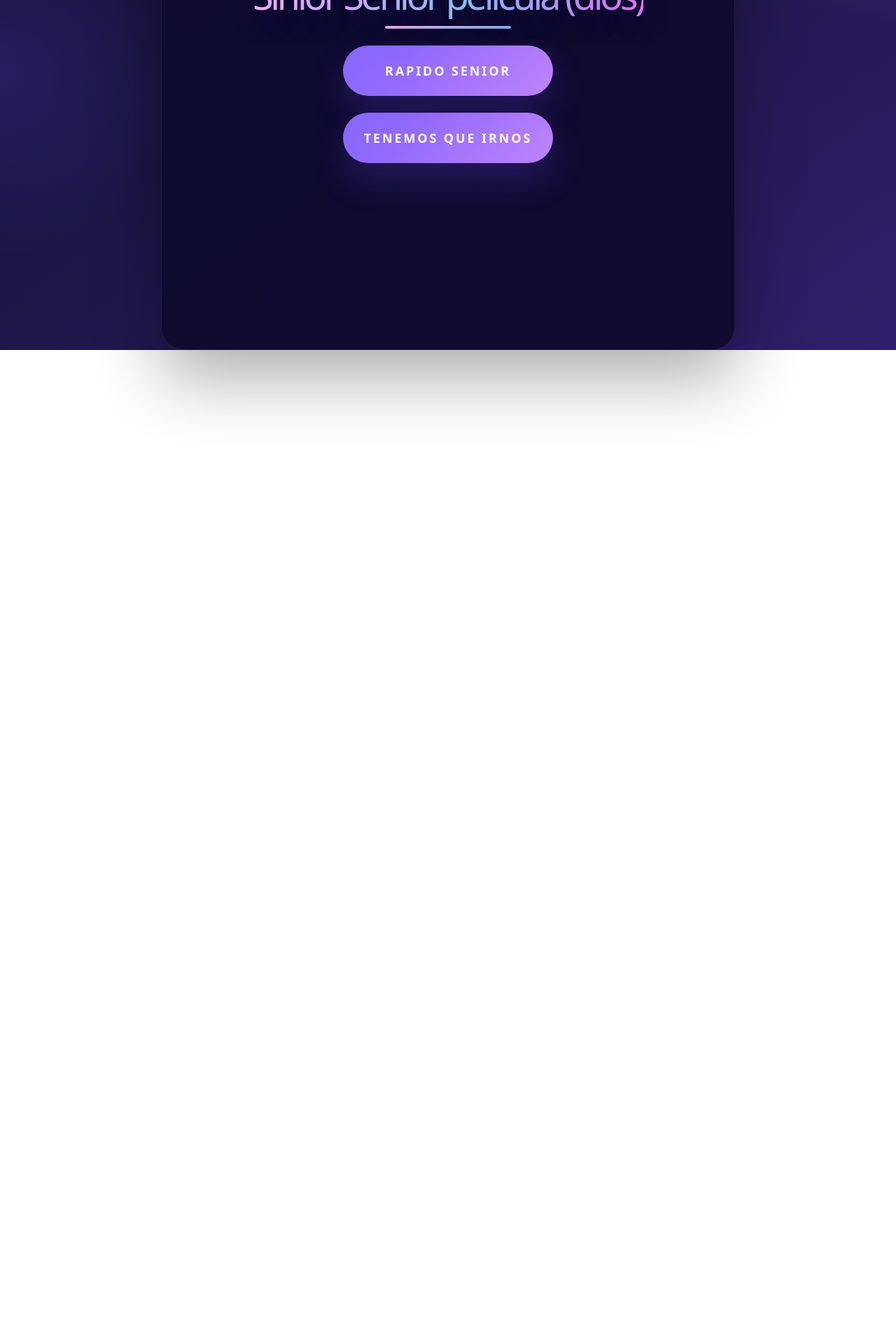
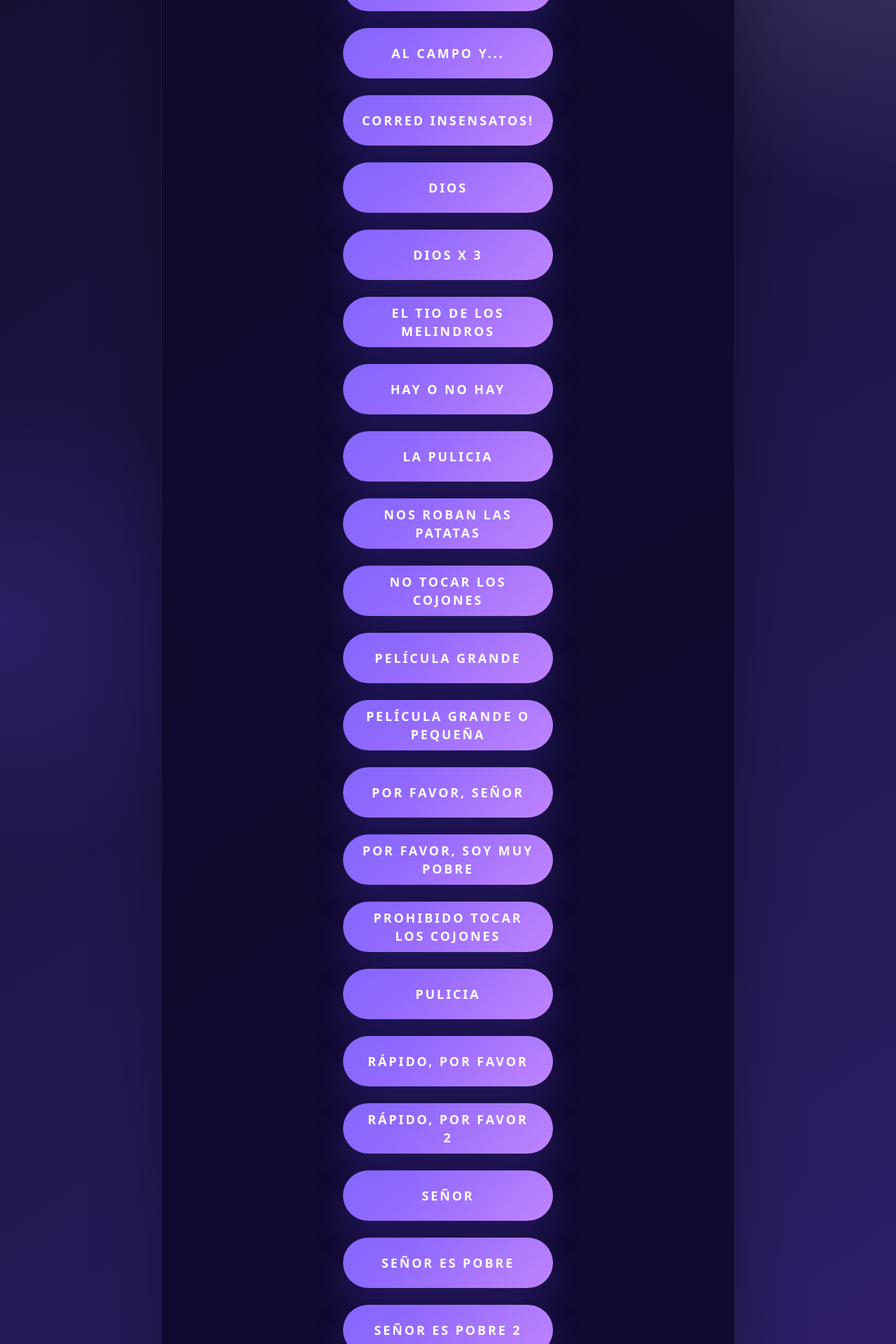
Before and after one commit to MaRossetti/siniorseniorpelicula, a React (Vite) app: page / in a window 1280 px wide. Shown: the part 300-2220 px from the top of the page at 70% size. Before the commit the page ends 800 px from the top, so only its background shows below. Built offline with nearby package versions, Linux system fonts and the light colour scheme.

Commit message:
added audios
Added audios

```diff
--- a/src/App.tsx
+++ b/src/App.tsx
@@ -8,6 +8,32 @@ function App() {
   const audioList = {
     rapidosenior: `/rapidosenior.ogg`,
     tenemosqueirnos: `/tenemosqueirnos.ogg`,
+    alcamnpoyacorrer: `/alcamnpoyacorrer.ogg`,
+    corredinsensatos: `/corredinsensatos.ogg`,
+    dios: `/dios.ogg`,
+    diosdiosdios: `/diosdiosdios.ogg`,
+    eltiodelosmelindros: `/eltiodelosmelindros.ogg`,
+    hayonohay : `/hayonohay.ogg`,
+    lapulicia: `/lapulicia.ogg`,
+    nopuedespasar: `/nopuedespasar.ogg`,
+    nosrobanlaspatatas: `/nosrobanlaspatatas.ogg`,
+    notocarloscojones: `/notocarloscojones.ogg`,
+    peliculagrande: `/peliculagrande.ogg`,
+    peliculagrandeopequena: `/peliculagrandeopequena.ogg`,
+    porfavorsinior: `/porfavorsinior.ogg`,
+    porfavorsoymuypobre: `/porfavorsoymuypobre.ogg`,
+    prohibidotocarloscojones: `/prohibidotocarloscojones.ogg`,
+    pulicia: `/pulicia.ogg`,
+    rapidoporfavor: `/rapidoporfavor.ogg`,
+    rapidoporfavorv2: `/rapidoporfavorv2.ogg`,
+    senioor: `/senioor.ogg`,
+    seniorespobre: `/seniorespobre.ogg`,
+    seniorespobrev2: `/seniorespobrev2.ogg`,
+    siniorseniorpelicula: `/siniorseniorpelicula.ogg`,
+    tenemoskirnos: `/tenemoskirnos.ogg`,
+    tenemosqueirnosv2: `/tenemosqueirnosv2.ogg`,
+    yaestabienporfavor: `/yaestabienporfavor.ogg`,
+
   }
 
   return (
@@ -15,6 +41,27 @@ function App() {
       <h1>Sinior Sénior película (dios)</h1>
       <SoundButton label="Rapido senior" fileUrl={audioList.rapidosenior} />
       <SoundButton label="Tenemos que irnos" fileUrl={audioList.tenemosqueirnos} />
+      <SoundButton label="Al campo y..." fileUrl={audioList.alcamnpoyacorrer} />
+      <SoundButton label="Corred insensatos!" fileUrl={audioList.corredinsensatos} />
+      <SoundButton label="Dios" fileUrl={audioList.dios} />
+      <SoundButton label="Dios x 3" fileUrl={audioList.diosdiosdios} />
+      <SoundButton label="El tio de los melindros" fileUrl={audioList.eltiodelosmelindros} />
+      <SoundButton label="Hay o no hay" fileUrl={audioList.hayonohay} />
+      <SoundButton label="La pulicia" fileUrl={audioList.lapulicia} />
+      <SoundButton label="Nos roban las patatas" fileUrl={audioList.nosrobanlaspatatas} />
+      <SoundButton label="No tocar los cojones" fileUrl={audioList.notocarloscojones} />
+      <SoundButton label="Película grande" fileUrl={audioList.peliculagrande} />
+      <SoundButton label="Película grande o pequeña" fileUrl={audioList.peliculagrandeopequena} />
+      <SoundButton label="Por favor, señor" fileUrl={audioList.porfavorsinior} />
+      <SoundButton label="Por favor, soy muy pobre" fileUrl={audioList.porfavorsoymuypobre} />
+      <SoundButton label="Prohibido tocar los cojones" fileUrl={audioList.prohibidotocarloscojones} />
+      <SoundButton label="Pulicia" fileUrl={audioList.pulicia} />
+      <SoundButton label="Rápido, por favor" fileUrl={audioList.rapidoporfavor} />
+      <SoundButton label="Rápido, por favor 2" fileUrl={audioList.rapidoporfavorv2} />
+      <SoundButton label="Señor" fileUrl={audioList.senioor} />
+      <SoundButton label="Señor es pobre" fileUrl={audioList.seniorespobre} />
+      <SoundButton label="Señor es pobre 2" fileUrl={audioList.seniorespobrev2} />
+      <SoundButton label="Sinior senior pelicula" fileUrl={audioList.siniorseniorpelicula} />
     </>
   )
 }
```
